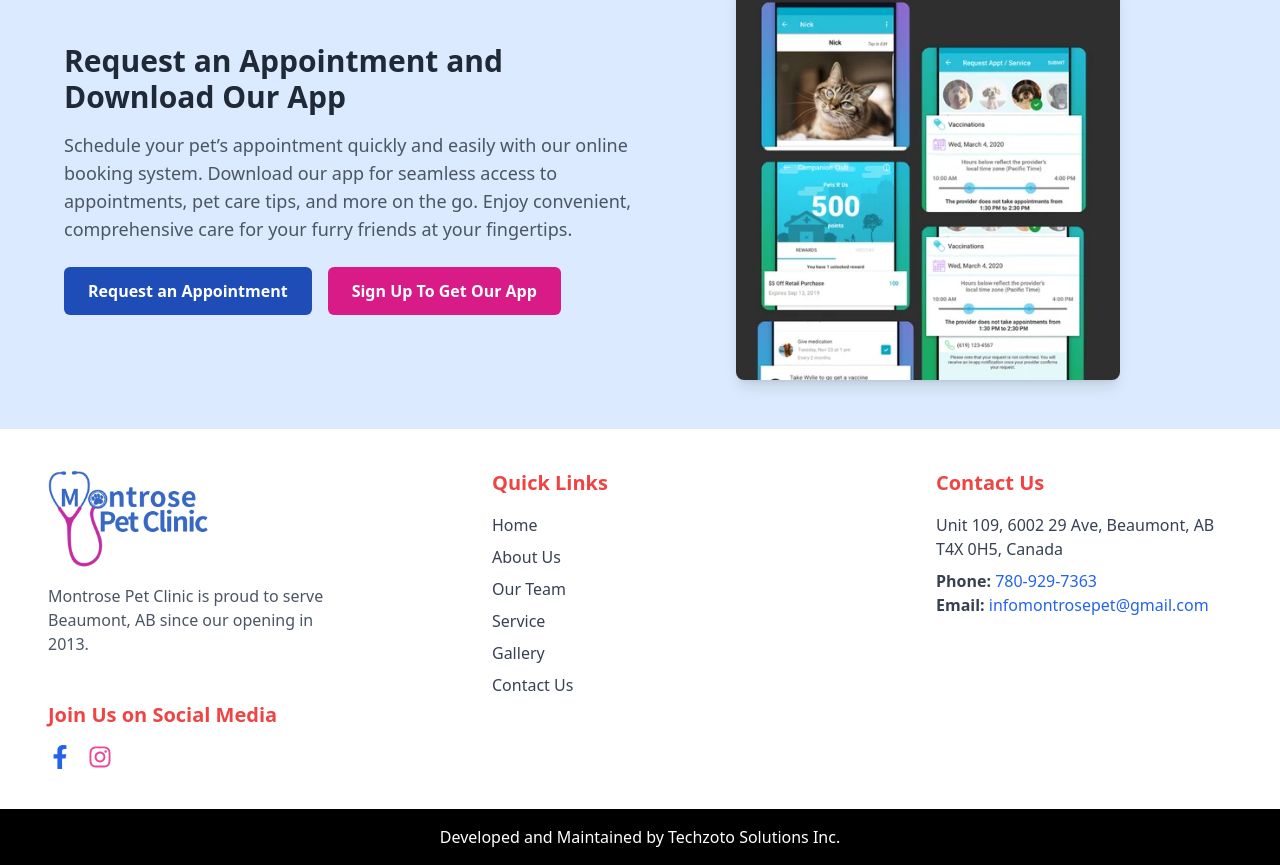
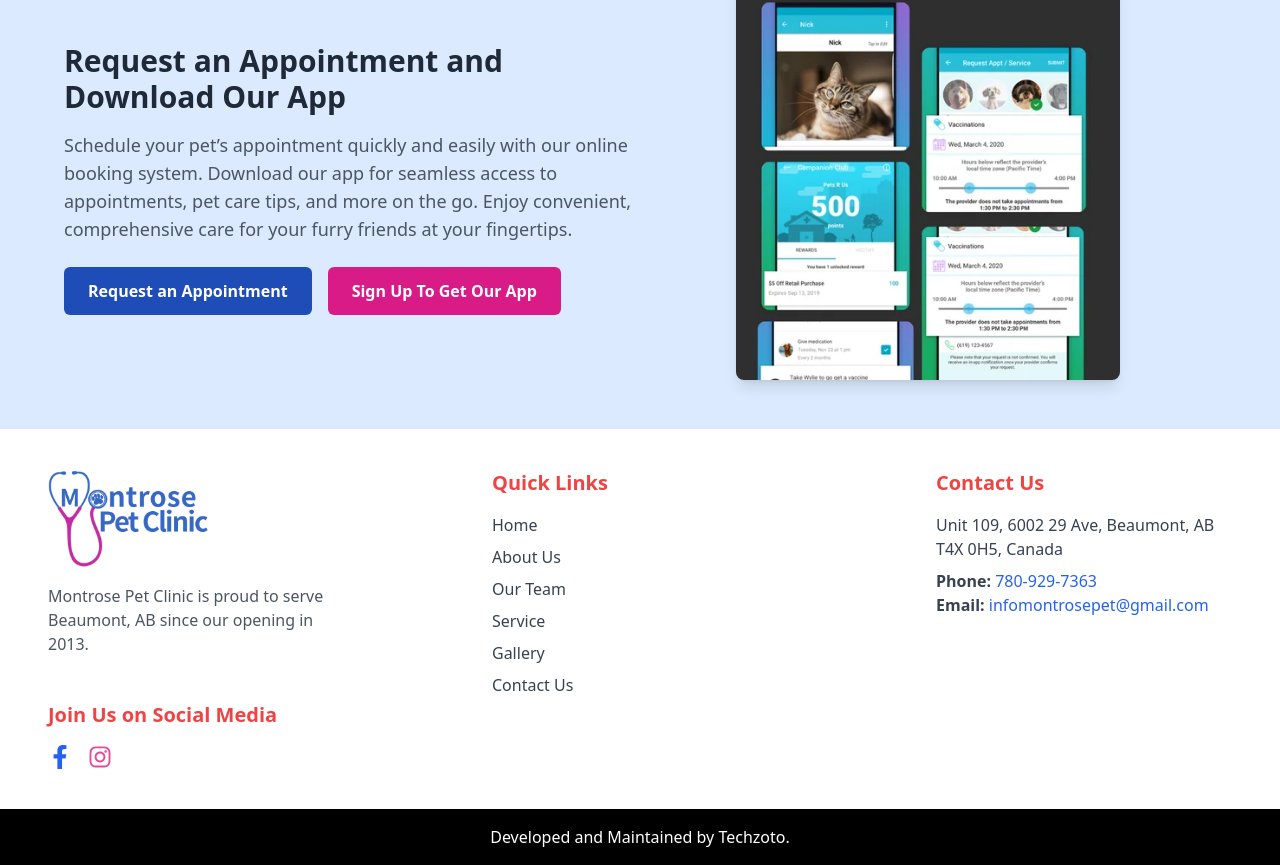
Before and after one commit to amansgith/montrose-pet-clinic, a Next.js app: page / in a window 1280 px wide. Shown: the part 3795-4660 px from the top of the page. Built offline with nearby package versions, Linux system fonts and the light colour scheme.

Commit message:
change footer brand name

```diff
--- a/src/components/Footer.jsx
+++ b/src/components/Footer.jsx
@@ -93,7 +93,7 @@ const Footer = () => {
       {/* Bottom Footer */}
       <div className="bg-black text-white text-center py-4 mt-10">
         <p className="text-sm md:text-base">
-          Developed and Maintained by Techzoto Solutions Inc.
+          Developed and Maintained by <Link href="https://www.techzoto.com">Techzoto</Link>.
         </p>
       </div>
     </footer>
```
